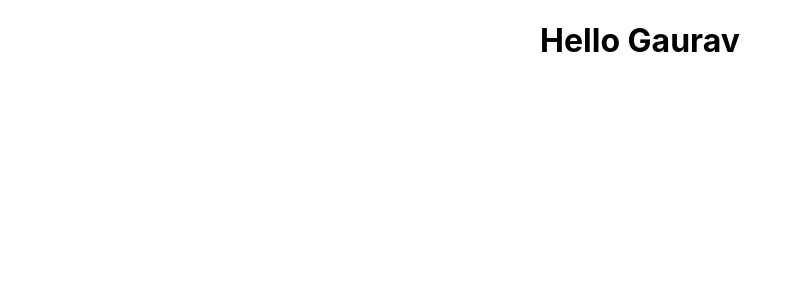
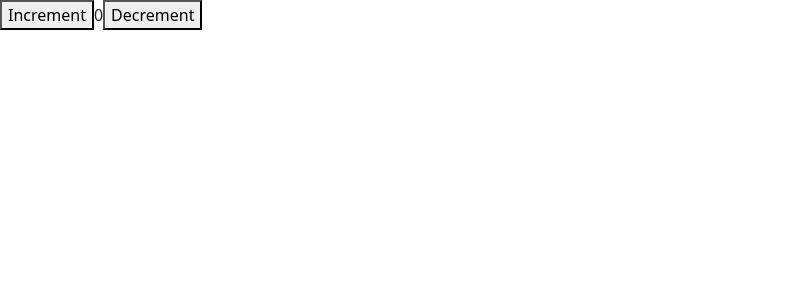
Before and after one commit to sgaurav1/react-poc, a React (Create React App) app: page / in a window 1280 px wide. Shown: the top 300 px of the page, without its empty margins (0-802 px from the left). Built offline with nearby package versions, Linux system fonts and the light colour scheme.

Commit message:
added toolkit

```diff
--- a/package.json
+++ b/package.json
@@ -3,11 +3,15 @@
   "version": "0.1.0",
   "private": true,
   "dependencies": {
+    "@reduxjs/toolkit": "^1.9.3",
     "@testing-library/jest-dom": "^5.16.5",
     "@testing-library/react": "^13.4.0",
     "@testing-library/user-event": "^13.5.0",
+    "bootstrap": "^5.2.3",
     "react": "^18.2.0",
     "react-dom": "^18.2.0",
+    "react-redux": "^8.0.5",
+    "react-router-dom": "^6.9.0",
     "react-scripts": "5.0.1",
     "web-vitals": "^2.1.4"
   },
--- /dev/null
+++ b/src/components/home/home.js
@@ -0,0 +1,52 @@
+import { connect } from "react-redux";
+import React, { useEffect, useState } from "react";
+import { useDispatch, useSelector } from "react-redux";
+import { increment, decrement } from "../../redux-config/slices/CounterSlice";
+import { getPost } from "../../redux-config/slices/PostSlice";
+
+const Home = (props) => {
+    // const count = useSelector(state=> state.counter.value)
+    const [count, setCount] = useState(0)
+    const dispatch = useDispatch()
+    console.log('props', props);
+    useEffect(()=>{
+        dispatch(getPost())
+    }, [])
+
+    return (
+        <div>
+            <div>
+                <button
+                    aria-label="Increment value"
+                    onClick={() => dispatch(getPost())}
+                >
+                    Increment
+                </button>
+                <span>{props.counter}</span>
+                <button
+                    aria-label="Decrement value"
+                    onClick={() => dispatch(decrement())}
+                >
+                    Decrement
+                </button>
+            </div>
+        </div>
+    )
+}
+
+function mapStateToProps(state){
+    return {
+        counter: state.counter.value,
+        posts: state.posts.posts
+    }
+}
+
+function mapDispatchToProps(dispatch){
+    return{
+        // increment: dispatch(increment()),
+        // decrement: dispatch(decrement()),
+        // getPosts: ()=> dispatch(getPost())
+    }
+}
+
+export default connect(mapStateToProps, mapDispatchToProps)(Home);
--- a/src/index.js
+++ b/src/index.js
@@ -3,11 +3,22 @@ import ReactDOM from 'react-dom/client';
 import './index.css';
 import App from './App';
 import reportWebVitals from './reportWebVitals';
+import '../node_modules/bootstrap/dist/css/bootstrap.min.css';
+import { BrowserRouter } from 'react-router-dom';
+import AppRoutes from './routes';
+import { Provider } from 'react-redux';
+import store from './redux-config/store';
 
+// @ts-ignore
 const root = ReactDOM.createRoot(document.getElementById('root'));
 root.render(
   <React.StrictMode>
-    <App />
+    {/* <App /> */}
+    <Provider store={store}>
+      <BrowserRouter>
+        <AppRoutes />
+      </BrowserRouter>
+    </Provider>
   </React.StrictMode>
 );
 
--- /dev/null
+++ b/src/redux-config/slices/CounterSlice.js
@@ -0,0 +1,25 @@
+import { createSlice } from "@reduxjs/toolkit";
+
+export const CounterSlice = createSlice({
+    name: 'mycounter',
+    initialState: {
+        value: 0
+    },
+    reducers: {
+        increment: (state) => {
+            state.value += 1
+        },
+        decrement: (state) => {
+            state.value -= 1
+        },
+        // @ts-ignore
+        incrementByAmount: (state, action) => {
+            console.log(action);
+            state.value += action.payload
+        },
+    },
+
+})
+
+export const { increment,decrement,incrementByAmount } = CounterSlice.actions
+export default CounterSlice.reducer;
--- /dev/null
+++ b/src/redux-config/slices/PostSlice.js
@@ -0,0 +1,22 @@
+import { createSlice } from "@reduxjs/toolkit";
+
+export const PostSlice = createSlice({
+    name: 'posts',
+    initialState: {
+        posts: []
+    },
+    reducers: {
+        getPost: (state) => {
+            console.log('calling getpost');
+            console.log(state);
+            // fetch('https://jsonplaceholder.typicode.com/posts').then(res => res.json()).then(result => {
+
+            // })
+
+            // state.posts.push('hii')
+        }
+    }
+})
+
+export const { getPost } = PostSlice.actions
+export default PostSlice.reducer
--- /dev/null
+++ b/src/redux-config/store/index.js
@@ -0,0 +1,12 @@
+import { configureStore } from "@reduxjs/toolkit";
+import {CounterSlice} from '../slices/CounterSlice'
+import { PostSlice } from "../slices/PostSlice";
+
+const store = configureStore({
+    reducer: {
+        counter: CounterSlice.reducer,
+        posts: PostSlice.reducer
+    }
+})
+
+export default store;
--- /dev/null
+++ b/src/routes.js
@@ -0,0 +1,15 @@
+import React from "react";
+import { Routes, Route } from "react-router-dom";
+import Home from "./components/home/home";
+
+
+const AppRoutes = ()=>{
+    return(
+        <Routes>
+            <Route path="" element={<Home />}></Route>
+            <Route path="home" index element={<Home />}></Route>
+        </Routes>
+    )
+}
+
+export default AppRoutes;
```
Also changed, not shown: 1 other file (tests, documents, lock files or other folders).
